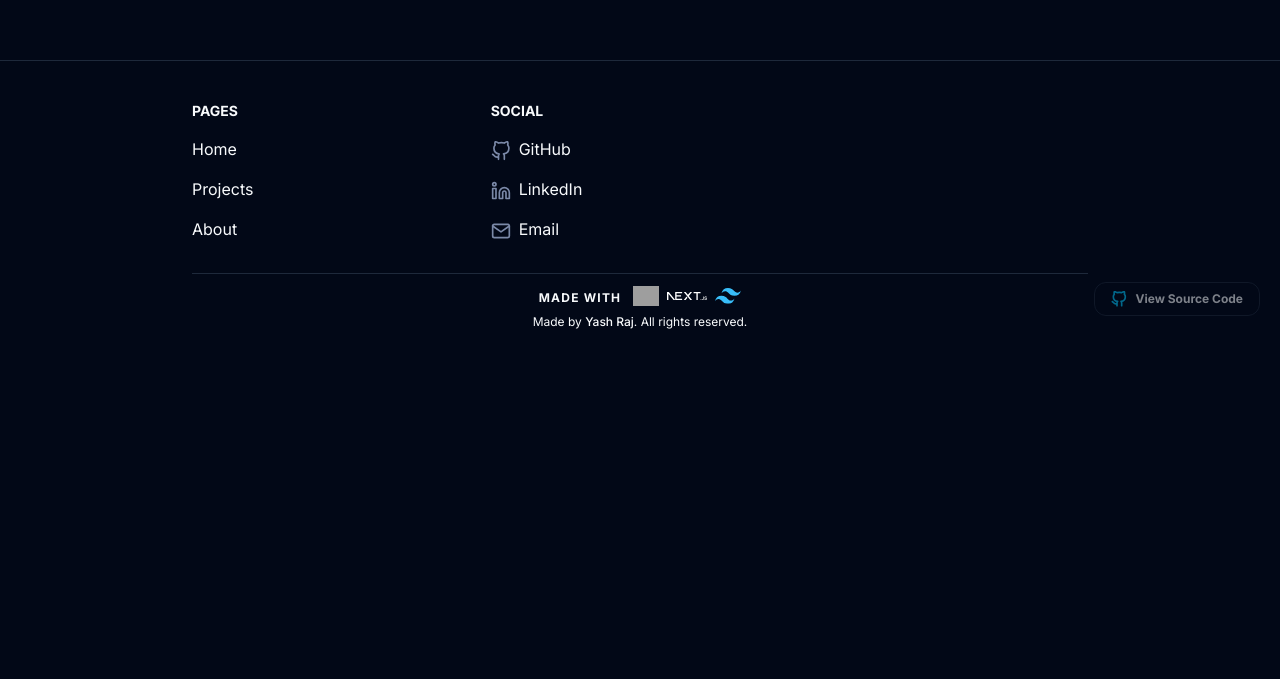
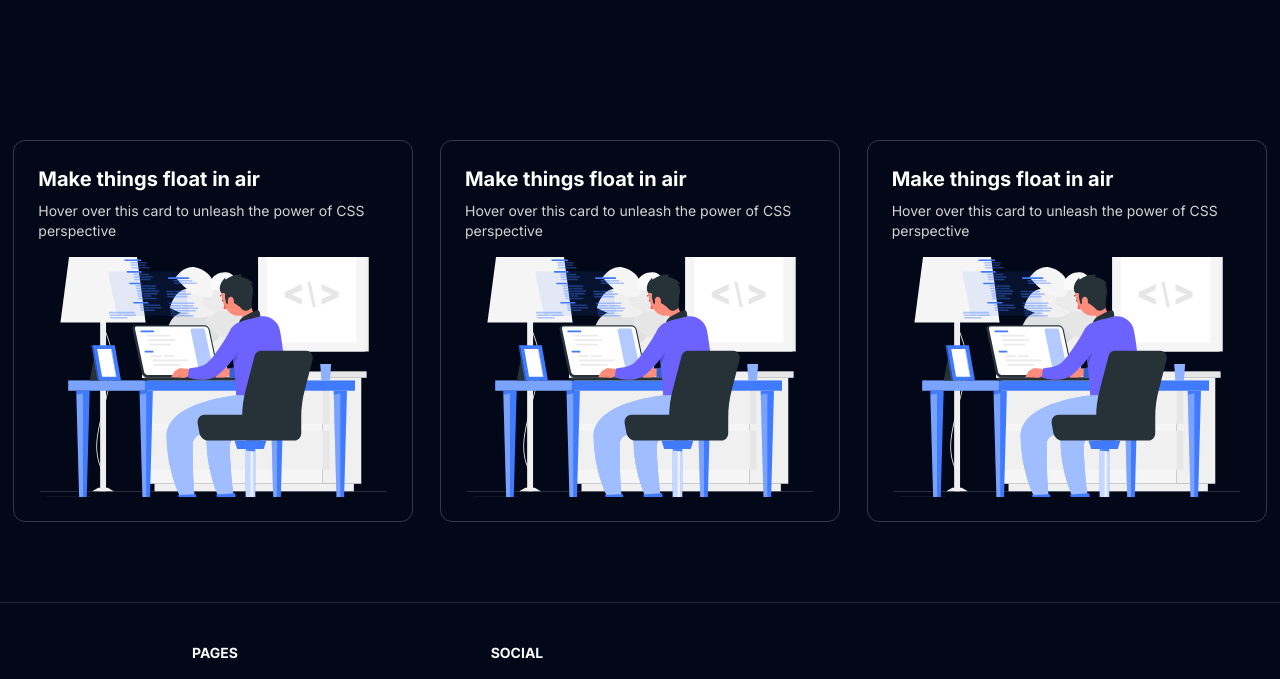
Before and after one commit to yashraj970/yash-raj-portfolio, a Next.js app: page / in a window 1280 px wide. Shown: the part 2118-2797 px from the top of the page. Before the commit the page ends 2474 px from the top, so only its background shows below. Built offline with nearby package versions, Linux system fonts and the light colour scheme; grey boxes are pictures that could not be loaded.

Commit message:
projects page added

```diff
--- a/src/app/page.tsx
+++ b/src/app/page.tsx
@@ -1,5 +1,6 @@
 import HeroBanner from "@/components/HeroBanner/HeroBanner";
 import { MacbookScrollDemo } from "@/components/MacbookScroll/MacbookScrollDemo";
+import Projects from "@/components/Projects/Projects";
 import Image from "next/image";
 
 export default function Home() {
@@ -44,6 +45,9 @@ export default function Home() {
       <div>
         <MacbookScrollDemo />
       </div>
+      <div>
+        <Projects />
+      </div>
     </>
   );
 }
--- /dev/null
+++ b/src/components/Projects/Projects.tsx
@@ -0,0 +1,16 @@
+import React from "react";
+import { ThreeDCardDemo } from "./3D-Card";
+
+const Projects = () => {
+  return (
+    <div>
+      <div className="grid grid-cols-1 sm:grid-cols-2 md:grid-cols-3">
+        <ThreeDCardDemo />
+        <ThreeDCardDemo />
+        <ThreeDCardDemo />
+      </div>
+    </div>
+  );
+};
+
+export default Projects;
```
